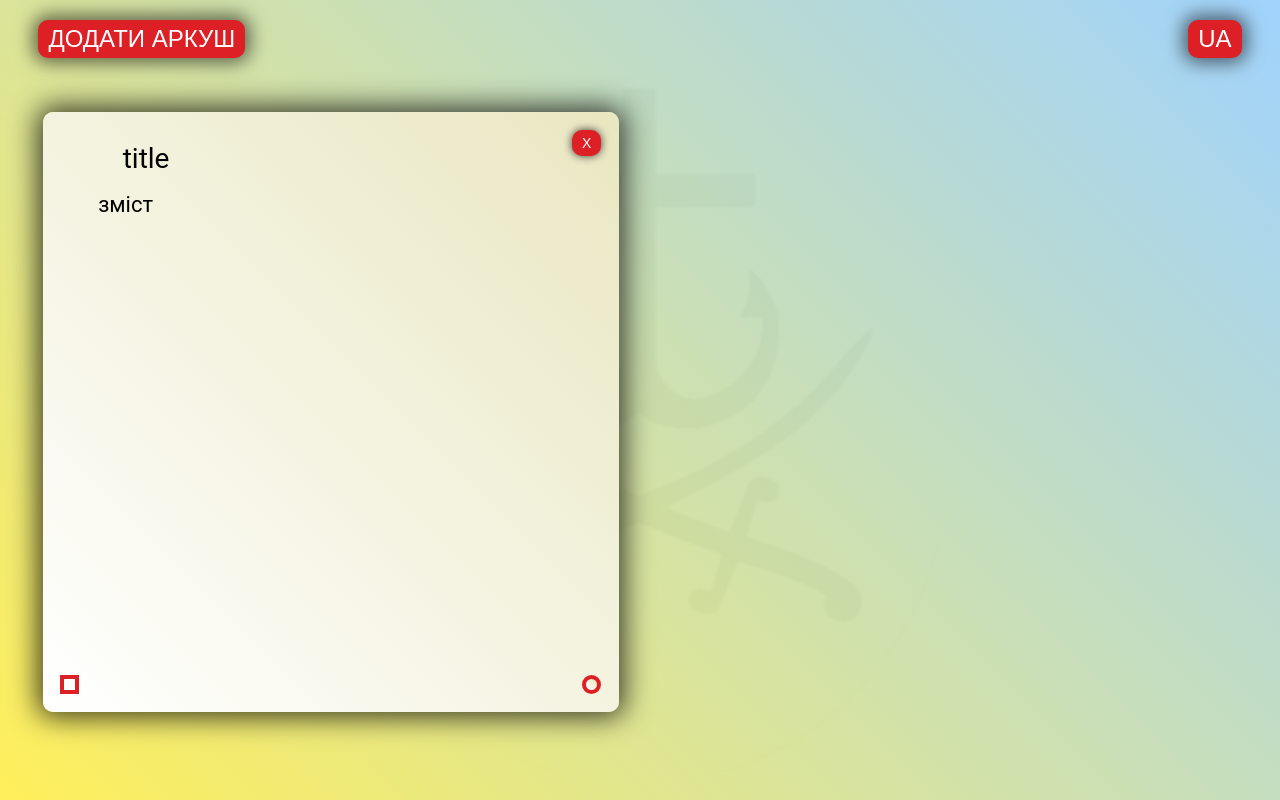
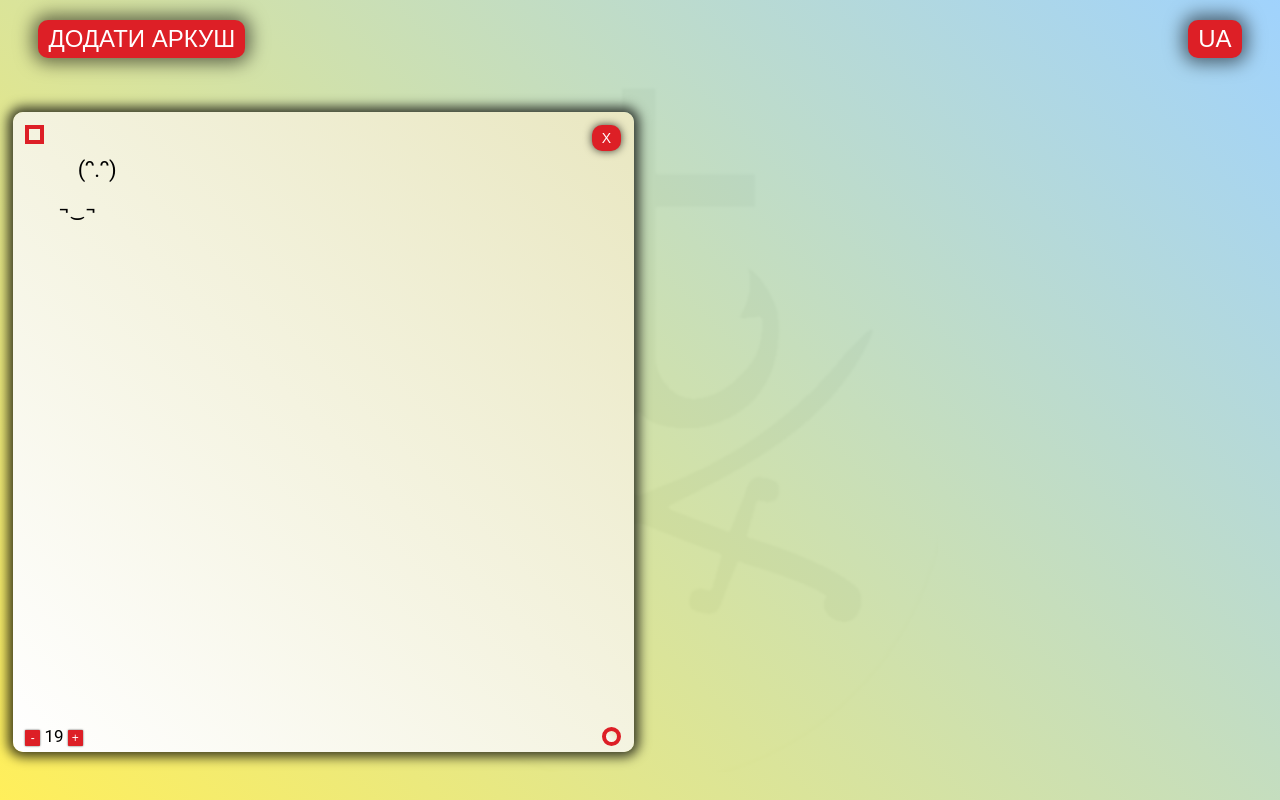
Before and after one commit to ANATOLIITSYHANOV/module2_notes, a Vue app: page / in a window 1280 px wide. Both pictures are taken after a click on the button "ДОДАТИ АРКУШ". Built offline with nearby package versions, Linux system fonts and the light colour scheme.

Commit message:
textaria fix, fontSize dynamic

```diff
--- a/src/components/Notes.vue
+++ b/src/components/Notes.vue
@@ -1,7 +1,6 @@
 <template>
  <div class="note_div"
-      :class="[{'show_div': showdiv}, color]"
-      @dblclick="bigDiv">
+      :class="[{'show_div': showdiv}, color]">
 
    <div @click="bigDiv"
         title="dblclick"
@@ -15,42 +14,54 @@
 
    <button @click="deleteNote(keyNote)" id="button-delete">X</button>
 
-   <div class="content-container">
-     <div class="cont-contain_divwidth">
+
+   <div class="contain_title">
       <input v-focus
              type="text"
              v-model="getNotes[keyNote].titleNote"
              v-if="showTitle"
              @blur="changeTitleBox"
              class="input-content"
-          maxlength="30"/>
+             maxlength="25"/>
       <span  v-else
              @click="changeTitleBox"
              class="input-content">
         {{title}}
       </span>
    </div>
+   <div class="contain_content">
       <textarea v-if="showContent"
                 v-focus
                 v-model="getNotes[keyNote].content"
                 @blur="changeContentBox"
-             class="textarea-content">
+                class="textarea-content textarea"
+                wrap="off"
+                :style="fontSize">
      </textarea>
      <div v-else
         @click="changeContentBox"
-        class="textarea-content">
-      {{content}}
+        class="textarea-content"
+        :style="fontSize">
+      <i>{{content}}</i>
      </div>
    </div>
+
 
    <div class="div-calor div-calor_main"
         :class="color"
         v-if="showColor"
-        @click="showColor=!showColor"></div>
+        @click="showColor=!showColor">
+   </div>
    <div v-else class="container-div-calor">
      <div class="div-calor div-calor_red" @click="changeColor('red')"></div>
      <div class="div-calor div-calor_green" @click="changeColor('green')"></div>
      <div class="div-calor div-calor_white" @click="changeColor('white')"></div>
+   </div>
+
+   <div class="container-fontsize">
+     <button class="button-fontsize" @click="decrement(keyNote)">-</button>
+     {{getNotes[this.keyNote].fontSize}}
+     <button class="button-fontsize" @click="increment(keyNote)">+</button>
    </div>
  </div>
 </template>
@@ -83,7 +94,10 @@ export default {
     },
     color () {
       return this.getNotes[this.keyNote].color;
-    }
+    },
+    fontSize() {
+      return `font-size: ${this.getNotes[this.keyNote].fontSize}px;`;
+    },
   },
   methods: {
     changeTitleBox (){
@@ -103,6 +117,8 @@ export default {
     }),
     ...mapMutations({
       addColor: "addColor",
+      increment: "incrementFontSize",
+      decrement: "decrementFontSize",
     }),
     changeColor(color) {
       this.addColor({
@@ -122,6 +138,9 @@ export default {
     color () {
        window.localStorage.setItem("notes-array", JSON.stringify(this.getNotes));
     },
+    fontSize() {
+       window.localStorage.setItem("notes-array", JSON.stringify(this.getNotes));
+    },
   },
 }
 </script>
@@ -130,13 +149,14 @@ export default {
 <style >
 .note_div{
    display: inline-block;
-   width: 45%;
-   height: 75vh;
-   margin-left: 3.333%;
+   width: 48.5%;
+   height: 80vh;
+   margin-left: 1%;
    margin-bottom: 20px;
-   box-shadow: 0px 0px 28px 5px rgba(0, 0, 0, 0.75);
+   box-shadow: 0px 0px 12px 5px rgba(0, 0, 0, 0.75);
    border-radius: 10px;
    position: relative;
+   overflow: hidden;
  }
  .show_div{
    width: 98%;
@@ -153,8 +173,8 @@ export default {
    width: 11px;
    border: 4px solid  rgb(221, 31, 38);
    position: absolute;
-   bottom: 3%;
-   left: 3%;
+   top: 2%;
+   left: 2%;
    cursor: pointer;
  }
 .button-big:hover{
@@ -165,8 +185,8 @@ export default {
 }
  #button-delete{
    position: absolute;
-   top: 3%;
-   right: 3%;
+   top: 2%;
+   right: 2%;
    font-size: 14px;
    box-shadow: 0px 0px 8px 0px rgba(0, 0, 0, 0.75);
  }
@@ -181,8 +201,8 @@ export default {
  }
  .container-div-calor{
    position: absolute;
-   bottom: 3%;
-   right: 3%;
+   bottom: 1%;
+   right: 2%;
  }
  .div-calor{
    width: 15px;
@@ -209,38 +229,68 @@ export default {
    width: 11px;
    border: 4px solid  rgb(221, 31, 38);
    position: absolute;
-   bottom: 3%;
-   right: 3%;
+   bottom: 1%;
+   right: 2%;
  }
  .div-calor_main:hover{
    transform: scale(1.1, 1.1);
  }
- .content-container{
-   width: 92%;
-   height: 90%;
-   margin-top: 30px;
-   overflow: hidden;
+ .contain_title{
+   margin: 40px 0 0 65px;
+   height: 45px;
+   width: 80%;
  }
- .cont-contain_divwidth{
-   height: 50px;
+ .contain_content{
+   position: relative;
+   overflow: auto;
+   width: 90%;
+   height: 80%;
+   margin: 0 0 10px 45px;
  }
  .input-content{
    display: block;
    outline: none;
    background: inherit;
    border: none;
-   font-size: 28px;
-   margin-left: 80px;
-   height: 30px;
+   font-size: 22px;
+   padding: 5px 0;
+   width: 100%;
  }
  .textarea-content{
-   margin: 0 0 0 50px;
-   width: 90%;
-   min-height: 70vh;
    display: block;
    background: inherit;
+   font-size: 19px;
+   white-space: pre-wrap;
+   position: absolute;
+   top: 0;
+   bottom: 0;
+   left: 0;
+   right: 0;
+   letter-spacing: 1px;
+   line-height: normal;
+   font-family: 'Roboto', sans-serif;
+   padding: 1px;
+ }
+ .textarea{
+   width: 98%;
+   resize: none;
+   border: none;
    outline: none;
-   font-size: 22px;
-   white-space: pre-wrap;
+ }
+ i{
+   font-style: normal;
+ }
+ .container-fontsize{
+   position: absolute;
+   bottom: 1%;
+   left: 2%;
+   font-size: 17px;
+ }
+ .button-fontsize{
+   font-size: 12px;
+   box-shadow: 0px 0px 2px 0px rgba(0, 0, 0, 0.75);
+   border-radius: 1px;
+   padding: 1px;
+   width: 15px;
  }
 </style>
--- a/src/store/index.js
+++ b/src/store/index.js
@@ -1,56 +1,13 @@
 import Vue from 'vue'
 import Vuex from 'vuex'
 import notes from './modules/notes'
+import multilang from './modules/multilang'
 
 Vue.use(Vuex)
 
 export default new Vuex.Store({
-  state: {
-    lang: {
-      en: {
-        ADDSHEET: "ADD SHEET",
-        LANG: "EN",
-        DELETESHEET: "Delete sheet?",
-      },
-      ua: {
-        ADDSHEET: "ДОДАТИ АРКУШ",
-        LANG: "UA",
-        DELETESHEET: "Видалити аркуш?",
-      },
-      ru: {
-        ADDSHEET: "ДОБАВИТЬ ЛИСТ",
-        LANG: "RU",
-        DELETESHEET: "Удалить лист?",
-      },
-    },
-    selectedLang: 'ua',
-  },
-  mutations: {
-    changeLang (state, lang) {
-      state.selectedLang = lang;
-    }
-  },
-  actions: {
-    startLang (ctx) {
-      if(!window.localStorage.getItem("lang-notes")) {
-        return;
-      }
-      let lang = JSON.parse(window.localStorage.getItem("lang-notes"));
-      ctx.commit("changeLang", lang);
-    },
-  },
-  getters: {
-    getAddSheet (state) {
-      return state.lang[state.selectedLang].ADDSHEET;
-    },
-    getlang (state) {
-      return state.lang[state.selectedLang].LANG;
-    },
-    getDelete (state) {
-      return state.lang[state.selectedLang].DELETESHEET;
-    },
-  },
   modules: {
     notes,
+    multilang,
   }
 })
--- /dev/null
+++ b/src/store/modules/multilang.js
@@ -0,0 +1,47 @@
+export default {
+  state: {
+    lang: {
+      en: {
+        ADDSHEET: "ADD SHEET",
+        LANG: "EN",
+        DELETESHEET: "Delete sheet?",
+      },
+      ua: {
+        ADDSHEET: "ДОДАТИ АРКУШ",
+        LANG: "UA",
+        DELETESHEET: "Видалити аркуш?",
+      },
+      ru: {
+        ADDSHEET: "ДОБАВИТЬ ЛИСТ",
+        LANG: "RU",
+        DELETESHEET: "Удалить лист?",
+      },
+    },
+    selectedLang: 'ua',
+  },
+  mutations: {
+    changeLang (state, lang) {
+      state.selectedLang = lang;
+    }
+  },
+  actions: {
+    startLang (ctx) {
+      if(!window.localStorage.getItem("lang-notes")) {
+        return;
+      }
+      let lang = JSON.parse(window.localStorage.getItem("lang-notes"));
+      ctx.commit("changeLang", lang);
+    },
+  },
+  getters: {
+    getAddSheet (state) {
+      return state.lang[state.selectedLang].ADDSHEET;
+    },
+    getlang (state) {
+      return state.lang[state.selectedLang].LANG;
+    },
+    getDelete (state) {
+      return state.lang[state.selectedLang].DELETESHEET;
+    },
+  },
+}
--- a/src/store/modules/notes.js
+++ b/src/store/modules/notes.js
@@ -5,9 +5,10 @@ export default {
   mutations: {
     addNote(state) {
       state.notesArray.push({
-        titleNote: 'title',
-        content: 'зміст',
+        titleNote: '(ᵔ.ᵔ)',
+        content: '¬‿¬',
         color: 'white',
+        fontSize: 19,
       })
     },
     startNotesArray(state, arr){
@@ -18,6 +19,12 @@ export default {
     },
     addColor(state, payload){
       state.notesArray[payload.key].color = payload.color
+    },
+    incrementFontSize(state, key){
+      state.notesArray[key].fontSize++
+    },
+    decrementFontSize(state, key){
+      state.notesArray[key].fontSize--
     },
   },
   actions: {
```
Lines whose indentation alone changed are shown as unchanged.
